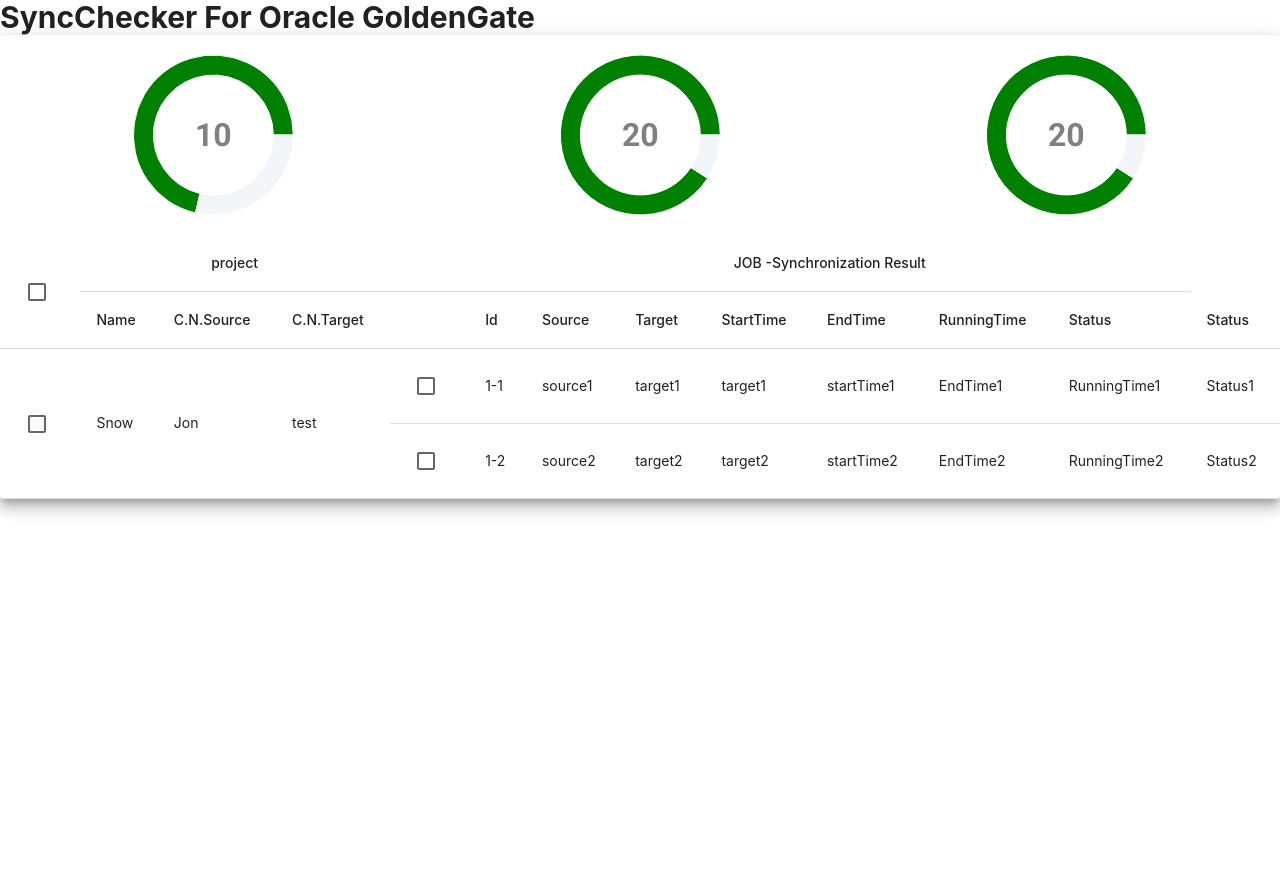
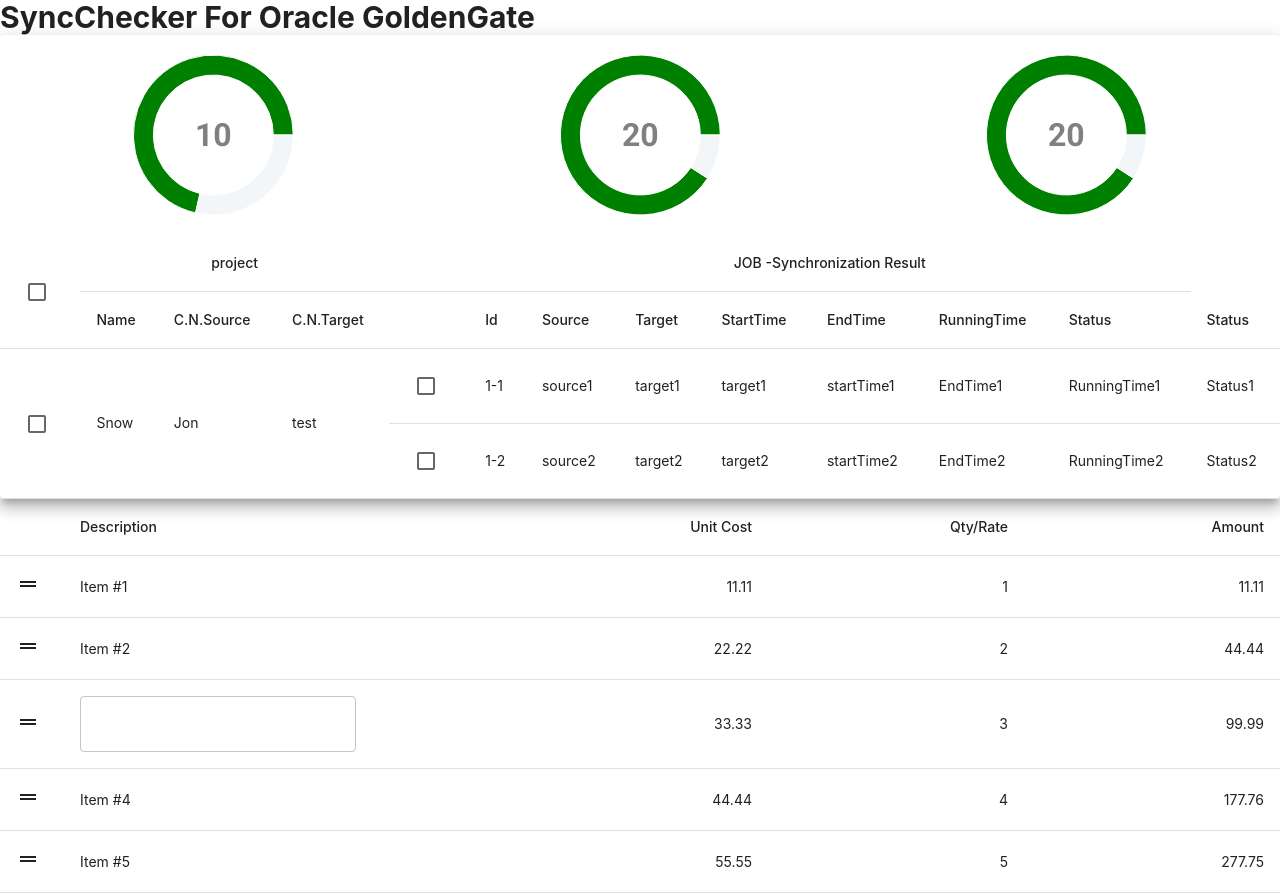
Before and after one commit to lettuceysh/sync_checker, a React (Create React App) app: page / in a window 1280 px wide. Before the commit the page ends 800 px from the top, so only its background shows below. Built offline with nearby package versions, Linux system fonts and the light colour scheme.

Commit message:
feat: react-beautible-dnd오류로 인해 React.StrictMode 제거 git push

```diff
--- a/package.json
+++ b/package.json
@@ -13,6 +13,7 @@
     "@testing-library/user-event": "^13.5.0",
     "eslint-config-airbnb": "^19.0.4",
     "react": "^18.2.0",
+    "react-beautiful-dnd": "^13.1.1",
     "react-dom": "^18.2.0",
     "react-router-dom": "^6.4.2",
     "react-scripts": "5.0.1",
--- a/src/index.js
+++ b/src/index.js
@@ -6,9 +6,9 @@
 
 const root = ReactDOM.createRoot(document.getElementById('root'));
 root.render(
-  <React.StrictMode>
-    <App />
-  </React.StrictMode>
+  // <React.StrictMode>
+  <App />
+  // </React.StrictMode>
 );
 
 // If you want to start measuring performance in your app, pass a function
--- /dev/null
+++ b/src/pageComponents/configuration/pageNavigation/DragableTable/DragableRow.jsx
@@ -0,0 +1,42 @@
+import React, { useState } from 'react';
+import { DragDropContext, Droppable, Draggable } from 'react-beautiful-dnd';
+import Table from '@mui/material/Table';
+import TableBody from '@mui/material/TableBody';
+import TableCell from '@mui/material/TableCell';
+import TableContainer from '@mui/material/TableContainer';
+import TableHead from '@mui/material/TableHead';
+import TableRow from '@mui/material/TableRow';
+import Paper from '@mui/material/Paper';
+import DragHandleIcon from '@mui/icons-material/DragHandle';
+
+const DragableRow = ({ item, index }) => {
+  return (
+    <Draggable draggableId={item.uuid} index={index} type="TAST">
+      {(draggableProvided, snapshot) => {
+        return (
+          <TableRow
+            ref={draggableProvided.innerRef}
+            {...draggableProvided.draggableProps}
+            style={{
+              ...draggableProvided.draggableProps.style,
+              background: snapshot.isDragging ? 'rgba(245,245,245, 0.75)' : 'none'
+            }}
+          >
+            {/* note: `snapshot.isDragging` is useful to style or modify behaviour of dragged cells */}
+            <TableCell align="left">
+              <div {...draggableProvided.dragHandleProps}>
+                <DragHandleIcon />
+              </div>
+            </TableCell>
+            <TableCell>{item.description}</TableCell>
+            <TableCell align="right">{item.unitPrice}</TableCell>
+            <TableCell align="right">{item.quantity}</TableCell>
+            <TableCell align="right">{(item.unitPrice * item.quantity).toFixed(2)}</TableCell>
+          </TableRow>
+        );
+      }}
+    </Draggable>
+  );
+};
+
+export default DragableRow;
--- /dev/null
+++ b/src/pageComponents/configuration/pageNavigation/DragableTable/index.jsx
@@ -0,0 +1,100 @@
+import React, { useState } from 'react';
+import { DragDropContext, Droppable, Draggable } from 'react-beautiful-dnd';
+import Table from '@mui/material/Table';
+import TableBody from '@mui/material/TableBody';
+import TableCell from '@mui/material/TableCell';
+import TableContainer from '@mui/material/TableContainer';
+import TableHead from '@mui/material/TableHead';
+import TableRow from '@mui/material/TableRow';
+import Paper from '@mui/material/Paper';
+import DragHandleIcon from '@mui/icons-material/DragHandle';
+import DragableRow from './DragableRow';
+import { TextField } from '@mui/material';
+
+const tableData = [
+  { uuid: '1', description: 'Item #1', unitPrice: 11.11, quantity: 1 },
+  { uuid: '2', description: 'Item #2', unitPrice: 22.22, quantity: 2 },
+  { uuid: '3', description: <TextField />, unitPrice: 33.33, quantity: 3 },
+  { uuid: '4', description: 'Item #4', unitPrice: 44.44, quantity: 4 },
+  { uuid: '5', description: 'Item #5', unitPrice: 55.55, quantity: 5 }
+];
+
+const reorder = (list, startIndex, endIndex) => {
+  const result = Array.from(list);
+  const [removed] = result.splice(startIndex, 1);
+  result.splice(endIndex, 0, removed);
+
+  return result;
+};
+
+const getItemStyle = (isDragging, draggableStyle) => ({
+  background: isDragging ? '#757ce8' : 'white',
+  ...draggableStyle
+});
+
+const getListStyle = (isDraggingOver) => ({
+  background: isDraggingOver ? 'lightblue' : 'lightgrey',
+  padding: 10,
+  width: 250
+});
+
+const Dragabletable = () => {
+  const [localItems, setLocalItems] = useState(tableData);
+
+  // normally one would commit/save any order changes via an api call here...
+  const handleDragEnd = (result, provided) => {
+    if (!result.destination) {
+      return;
+    }
+
+    if (result.destination.index === result.source.index) {
+      return;
+    }
+
+    setLocalItems((prev) => {
+      const temp = [...prev];
+      const d = temp[result.destination.index];
+      temp[result.destination.index] = temp[result.source.index];
+      temp[result.source.index] = d;
+
+      return temp;
+    });
+  };
+
+  return (
+    <TableContainer>
+      <Table>
+        <colgroup>
+          <col style={{ width: '5%' }} />
+          <col style={{ width: '35%' }} />
+          <col style={{ width: '20%' }} />
+          <col style={{ width: '20%' }} />
+          <col style={{ width: '20%' }} />
+        </colgroup>
+        <TableHead>
+          <TableRow>
+            <TableCell align="left">&nbsp;</TableCell>
+            <TableCell>Description</TableCell>
+            <TableCell align="right">Unit Cost</TableCell>
+            <TableCell align="right">Qty/Rate</TableCell>
+            <TableCell align="right">Amount</TableCell>
+          </TableRow>
+        </TableHead>
+        <DragDropContext onDragEnd={handleDragEnd}>
+          <Droppable droppableId="droppable" direction="vertical">
+            {(droppableProvided) => (
+              <TableBody ref={droppableProvided.innerRef} {...droppableProvided.droppableProps}>
+                {tableData.map((item, index) => (
+                  <DragableRow key={item.uuid} item={item} index={index} />
+                ))}
+                {droppableProvided.placeholder}
+              </TableBody>
+            )}
+          </Droppable>
+        </DragDropContext>
+      </Table>
+    </TableContainer>
+  );
+};
+
+export default Dragabletable;
--- a/src/pages/Main/index.jsx
+++ b/src/pages/Main/index.jsx
@@ -4,6 +4,7 @@
 
 import styled from '@emotion/styled';
 import OperationManageMentTable from '../../pageComponents/OperationManagement/OperationTable';
+import Dragabletable from '../../pageComponents/configuration/pageNavigation/DragableTable';
 
 const data = [
   { name: 'Bubble Tea Sold', value: 10 },
@@ -17,6 +18,7 @@
 
 const Main = () => {
   return (
+    <div>
       <Grid>
         <Typography variant="h1" component="h2">
           SyncChecker For Oracle GoldenGate
@@ -33,6 +35,8 @@
           </Grid>
         </Paper>
       </Grid>
+      <Dragabletable />
+    </div>
   );
 };
 
```
Also changed, not shown: .eslintrc.js, 1 other file (tests, documents, lock files or other folders). Lines whose indentation alone changed are shown as unchanged.
